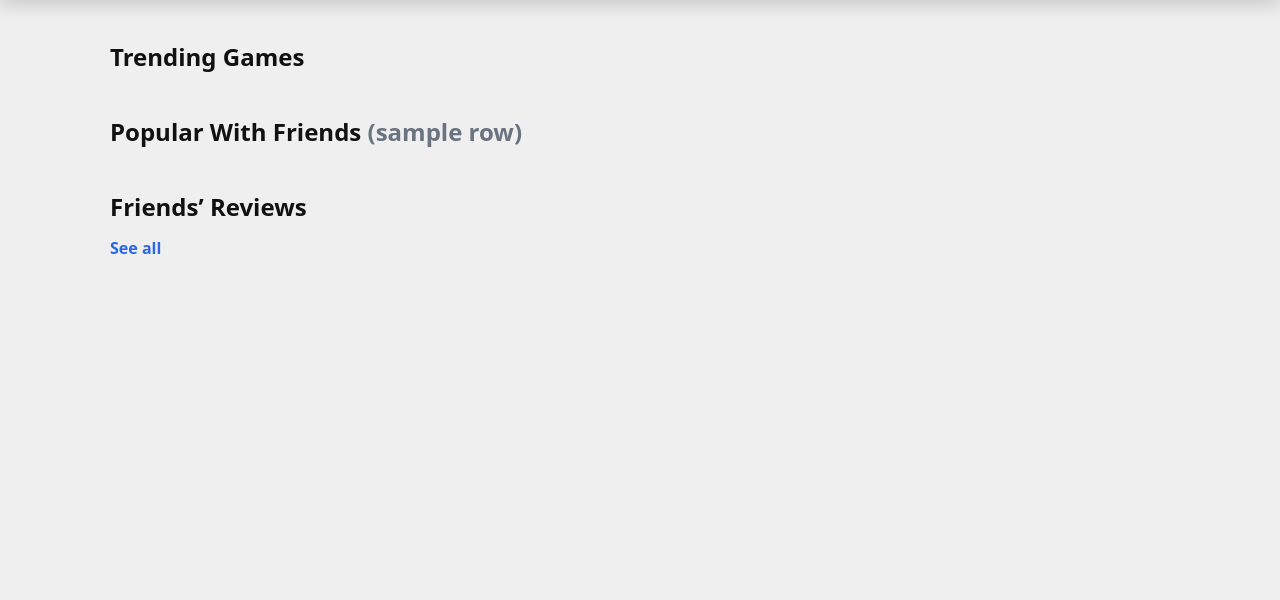
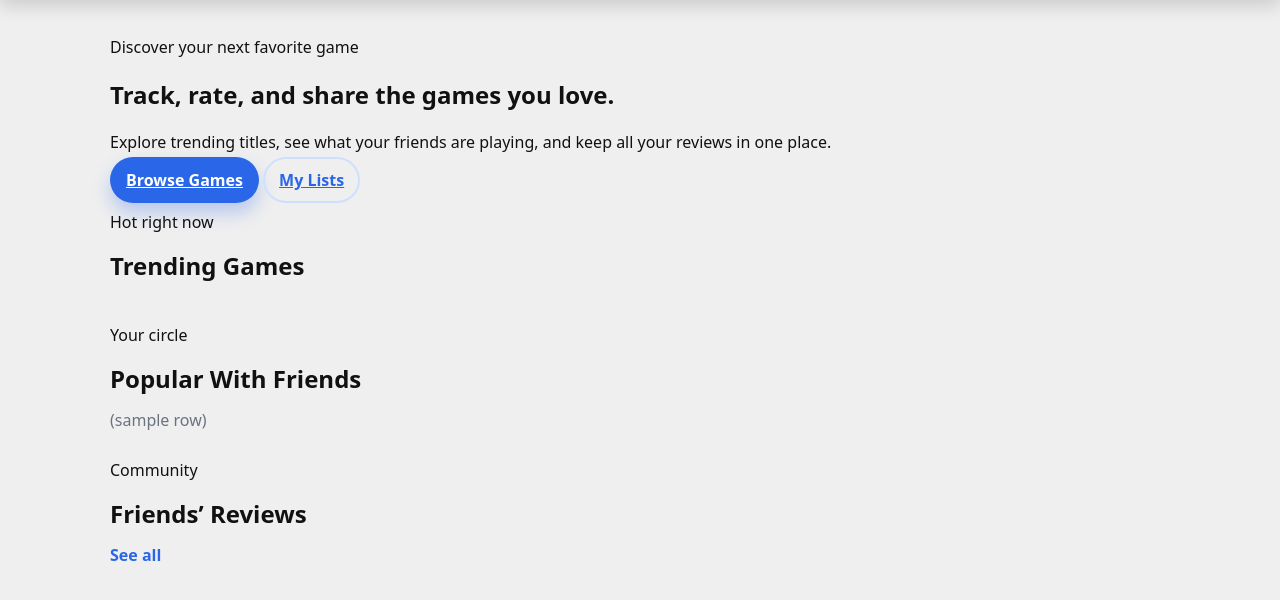
Before and after one commit to BBeres4/SavePointProject, a Flask app: template templates/home.html in a window 1280 px wide. Shown: the part 56-656 px from the top of the page. Run offline with Flask 3, Linux system fonts and the light colour scheme; the template is opened without the code that fills it, so the values that code supplies are empty.

Commit message:
Update home page layout and section headings

```diff
--- a/templates/home.html
+++ b/templates/home.html
@@ -11,19 +11,47 @@
   {% include "partials_nav.html" %}
 
   <div class="page">
+    <section class="hero-banner">
+      <div class="hero-copy">
+        <p class="eyebrow">Discover your next favorite game</p>
+        <h1>Track, rate, and share the games you love.</h1>
+        <p class="hero-text">
+          Explore trending titles, see what your friends are playing, and keep all your reviews in one place.
+        </p>
+        <div class="hero-actions">
+          <a href="/games" class="primary-btn">Browse Games</a>
+          <a href="/lists" class="ghost-btn hero-ghost">My Lists</a>
+        </div>
+      </div>
+    </section>
+
     <div class="section">
-      <h2>Trending Games</h2>
+      <div class="section-head">
+        <div>
+          <p class="section-kicker">Hot right now</p>
+          <h2>Trending Games</h2>
+        </div>
+      </div>
       <div id="trendingRow" class="game-row"></div>
     </div>
 
     <div class="section">
-      <h2>Popular With Friends <span class="muted">(sample row)</span></h2>
+      <div class="section-head">
+        <div>
+          <p class="section-kicker">Your circle</p>
+          <h2>Popular With Friends</h2>
+        </div>
+        <span class="muted">(sample row)</span>
+      </div>
       <div id="friendsRow" class="game-row"></div>
     </div>
 
     <div class="section">
       <div class="section-head">
-        <h2>Friends’ Reviews</h2>
+        <div>
+          <p class="section-kicker">Community</p>
+          <h2>Friends’ Reviews</h2>
+        </div>
         <a class="link" href="/games">See all</a>
       </div>
 
```
